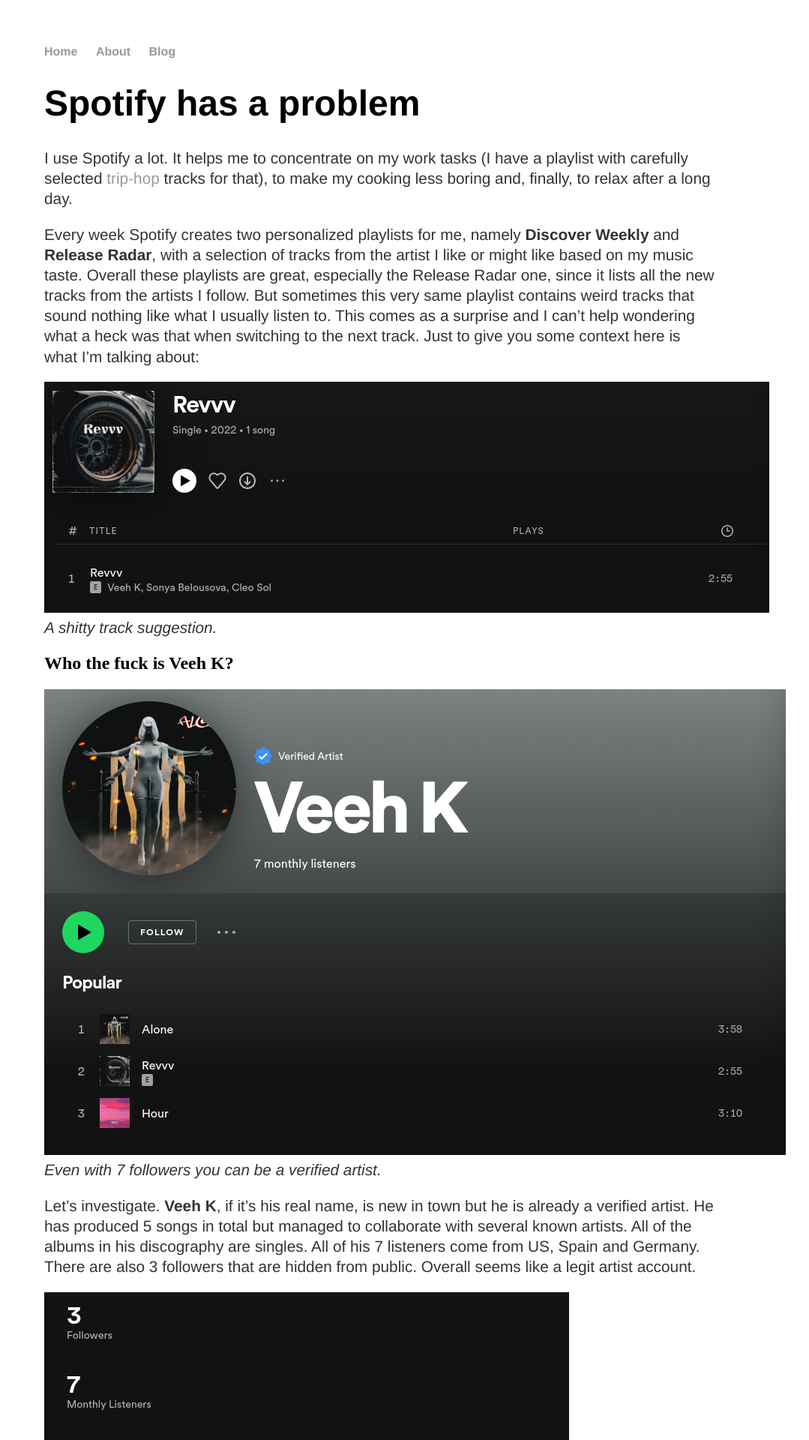
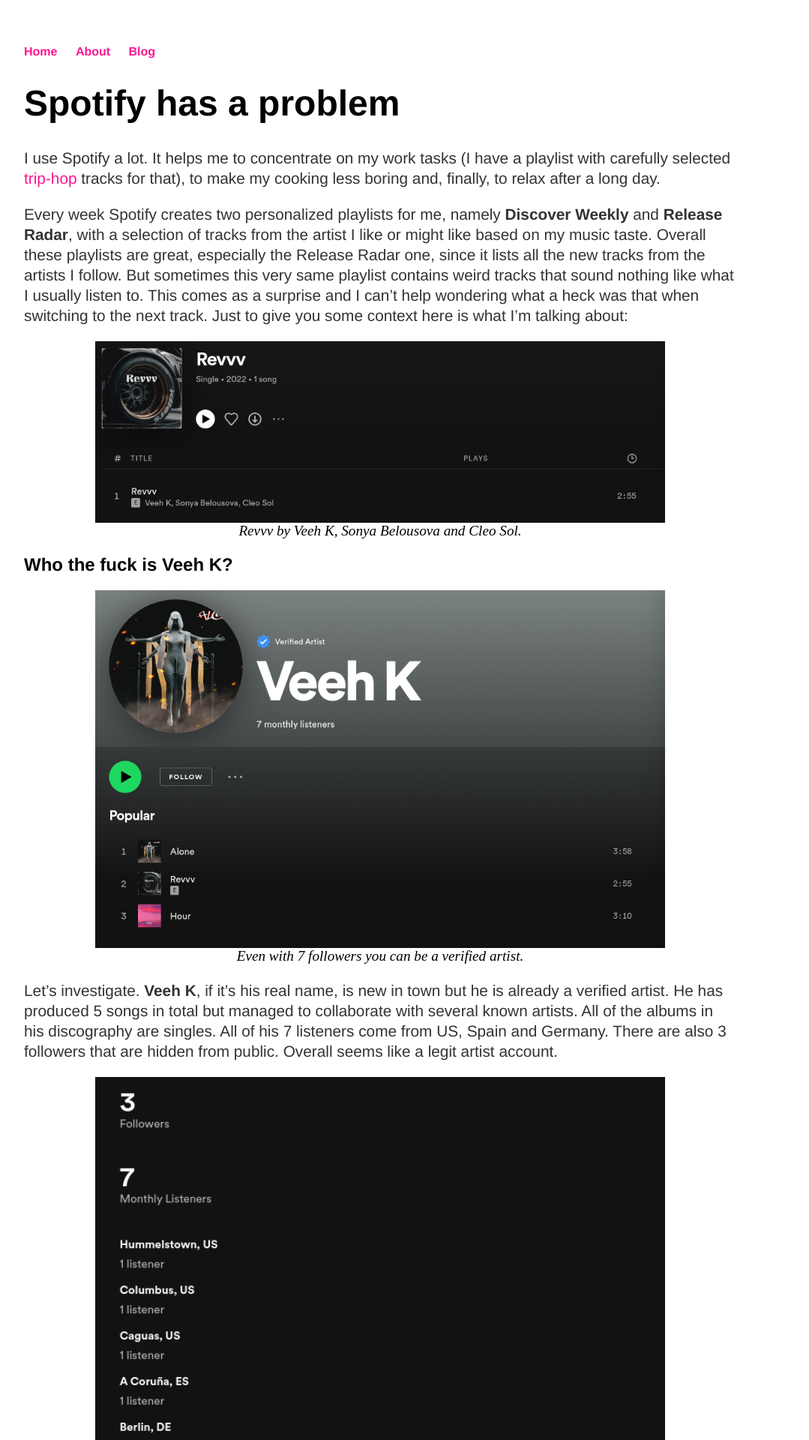
Before and after one commit to zavalyshyn/zavalyshyn.github.io, a Jekyll site: the page built from _posts/2022-08-26-spotify-has-a-problem.markdown, in a window 1280 px wide. Shown: the top 1920 px of the page at 75% size, without its empty margins (133-1212 px from the left). Built offline with Jekyll 4.4.1, drawn with Linux system fonts in a browser that asks for light colours; some of the changed text lies outside the part shown.

Commit message:
Fixed css styles

```diff
--- a/_includes/image.html
+++ b/_includes/image.html
@@ -1,11 +1,18 @@
-<img src="{{ include.file }}" alt="{{ include.description }}">
-<span id="image-caption"
+<div class="post-image" style="text-align: center;">
+    <img
+        src="{{ include.file }}"
+        alt="{{ include.description }}"
+        style="
+            width: 80%;
+            display: block;
+            margin-left: auto;
+            margin-right: auto;
+        ">
+    <span class="image-caption"
     style="
         font-style: italic;
-        font-size: 1em;
-        max-width:100%;
-        max-height:100%;
-        display: block;
-        margin-left: auto;
-        margin-right: auto;
-">{{ include.description }}</span>
+        font-size: 1.2em;
+        display: inline-block;
+        position: relative;
+    ">{{ include.description }}</span>
+</div>
--- a/_layouts/default.html
+++ b/_layouts/default.html
@@ -23,7 +23,7 @@
 
 			</div><!-- /.container -->
 			<footer>
-				<p> Find me on <a href="https://github.com/zavalyshyn">Github</a>, <a href="https://twitter.com/zavalyshyn">Twitter</a> or send me an <a href="mailto:zavalyshyn@gmail.com">email</a> </p>
+				<p> I'm on <a href="https://github.com/zavalyshyn">Github</a> and <a href="https://twitter.com/zavalyshyn">Twitter</a></p>
 			</footer>
 		</body>
 	</html>
--- a/_posts/2022-08-26-spotify-has-a-problem.markdown
+++ b/_posts/2022-08-26-spotify-has-a-problem.markdown
@@ -11,7 +11,7 @@
 
 <!-- ![A screenshot showing a weird track in Spotify playlist](/assets/2022/08/revvv.png 'A shitty track suggestion') -->
 
-{% include image.html file="/assets/2022/08/track.png" description="A shitty track suggestion." %}
+{% include image.html file="/assets/2022/08/track.png" description="Revvv by Veeh K, Sonya Belousova and Cleo Sol." %}
 
 ## Who the fuck is Veeh K?
 
--- a/css/main.css
+++ b/css/main.css
@@ -1,20 +1,25 @@
 body {
     margin: 60px auto;
-    width: 70%;
+    max-width: 980px;
 }
 nav ul, footer ul {
     font-family:'Helvetica', 'Arial', 'Sans-Serif';
     padding: 0px;
     list-style: none;
     font-weight: bold;
+    margin-left: 15px;
 }
+
 nav ul li, footer ul li {
     display: inline;
     margin-right: 20px;
 }
+
 a {
     text-decoration: none;
-    color: #999;
+    color:deeppink;
+    /* color:lightcoral; */
+
 }
 a:hover {
     text-decoration: underline;
@@ -23,6 +28,11 @@
     font-size: 3em;
     font-family:'Helvetica', 'Arial', 'Sans-Serif';
 }
+
+h2 {
+    font-family:'Helvetica', 'Arial', 'Sans-Serif';
+}
+
 p {
     font-family:'Helvetica', 'Arial', 'Sans-Serif';
     font-size: 1.3em;
@@ -32,6 +42,7 @@
 footer {
     border-top: 1px solid #d5d5d5;
     font-size: 1em;
+    margin-left: 15px;
 }
 
 ul.posts {
@@ -46,5 +57,17 @@
 }
 
 div.container {
-    max-width:980px;
+    margin-left: 15px;
+    margin-right: 15px;
 }
+
+div.post-image {
+    text-align: center;
+}
+
+span.image-caption {
+    font-style: italic;
+    font-size: 1em;
+    display: inline-block;
+    position: relative;
+}
--- a/index.html
+++ b/index.html
@@ -4,7 +4,8 @@
 ---
 <div class="blurb">
 	<h1>Hi there, I'm Igor Zavalyshyn</h1>
-	<p>I'm a post-doc at UCLouvain university in Belgium. I work on distributed, secure and private-by-design systems. </p>
+	<p>I'm a post-doc at UCLouvain university in Belgium.</p>
+	<p> I work on distributed, secure and private-by-design systems. </p>
 	<p>At this website you can read more <a href="/about"> about me </a> and my latest projects. </p>
 </div><!-- /.blurb -->
 
```
